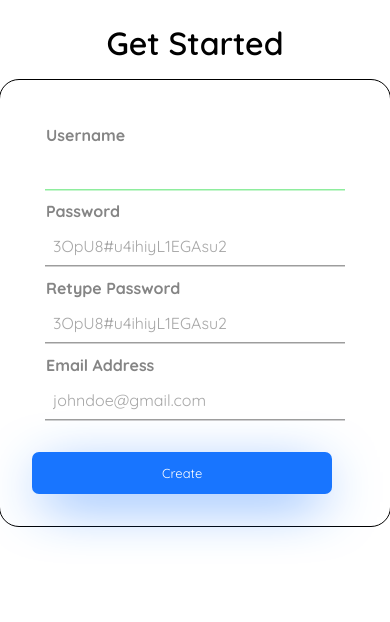
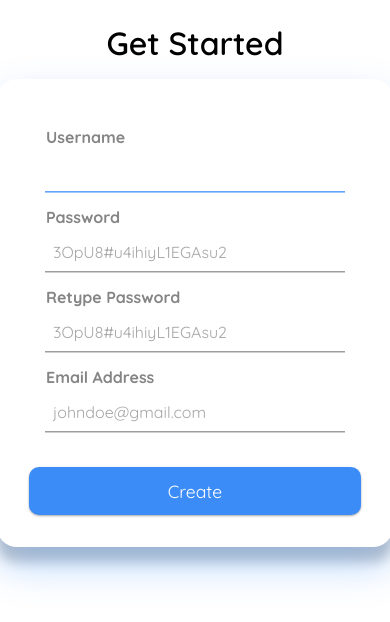
Before and after one commit to tiwarikartik/Coursera, a Flask app: page / in a window 390 px wide. Shown: the top 622 px of the page. Run offline with Flask 3, Linux system fonts and the light colour scheme.

Commit message:
Made more Responsive

```diff
--- a/static/css/forms.css
+++ b/static/css/forms.css
@@ -25,7 +25,8 @@
 
 form {
     padding: 2rem;
-    border: 1px solid black;
+    box-shadow: rgba(60, 142, 248, 0.35) 0px 19px 38px,
+        rgba(0, 0, 0, 0.22) 0px 15px 12px;
     border-radius: 20px;
 }
 
@@ -44,7 +45,7 @@ form {
     display: flex;
     min-width: 300px;
     flex-direction: column;
-    margin: 0.8rem;
+    margin: 1rem;
 }
 
 .input-label {
@@ -81,7 +82,7 @@ form {
 
 .input:focus {
     border: none;
-    box-shadow: 0px 1.5px 0px 0px #72e985;
+    box-shadow: 0px 0.1rem 0px 0px #3c8cf8;
     outline: none;
 }
 
@@ -95,44 +96,16 @@ form {
 }
 
 #submit_button {
-    min-width: 300px;
-    display: inline-block;
-    border-radius: 7px;
     margin-top: 20px;
+    width: 100%;
+    border-radius: 10px;
     border: none;
-    background: #1875ff;
+    background: #3c8cf8;
+    box-shadow: rgba(0, 0, 0, 0.12) 0px 1px 3px, rgba(0, 0, 0, 0.24) 0px 1px 2px;
     color: white;
     font-family: inherit;
     text-align: center;
-    font-size: 13px;
-    box-shadow: 0px 14px 56px -11px #1875ff;
-    width: 10em;
-    padding: 1em;
-    transition: all 0.4s;
+    font-size: 1.1rem;
+    height: 3rem;
     cursor: pointer;
 }
-
-#submit_button span {
-    cursor: pointer;
-    display: inline-block;
-    position: relative;
-    transition: 0.4s;
-}
-
-#submit_button span:after {
-    content: "gging in";
-    position: absolute;
-    opacity: 0;
-    top: 0;
-    right: -20px;
-    transition: 0.7s;
-}
-
-#submit_button:hover span {
-    padding-right: 3.55em;
-}
-
-#submit_button:hover span:after {
-    opacity: 4;
-    right: 0;
-}
--- a/static/css/main.css
+++ b/static/css/main.css
@@ -119,9 +119,12 @@ input:focus {
         height: 5rem;
     }
 
+    body {
+        margin-bottom: 5rem;
+    }
+
     #sidebar {
         width: 100%;
-        margin-bottom: 5rem;
     }
 
     #rightside-panel {
--- a/templates/messages.html
+++ b/templates/messages.html
@@ -4,6 +4,10 @@
     {# Message Area #}
 
         <div id="profile" class="invisible">
+            <div class="back"><svg xmlns="http://www.w3.org/2000/svg" height="24" width="24">
+                <path xmlns="http://www.w3.org/2000/svg" fill="currentColor"
+                    d="M10.25 19.25 4.075 13.1q-.225-.225-.338-.513-.112-.287-.112-.587t.112-.588q.113-.287.338-.512l6.175-6.175q.45-.45 1.1-.45.65 0 1.125.475t.488 1.112q.012.638-.463 1.113l-3.45 3.45h9.125q.65 0 1.113.462.462.463.462 1.113 0 .65-.462 1.112-.463.463-1.113.463H9.05l3.45 3.45q.45.45.463 1.1.012.65-.463 1.125-.475.475-1.125.475t-1.125-.475Z" />
+            </svg></div>
             <div id="profilepic"></div>
             <div class="profile-details">
                 <h2 id="username">Kajal</h2>
```
Also changed, not shown: static/javascript/rooms.js (+25 -2 lines).
